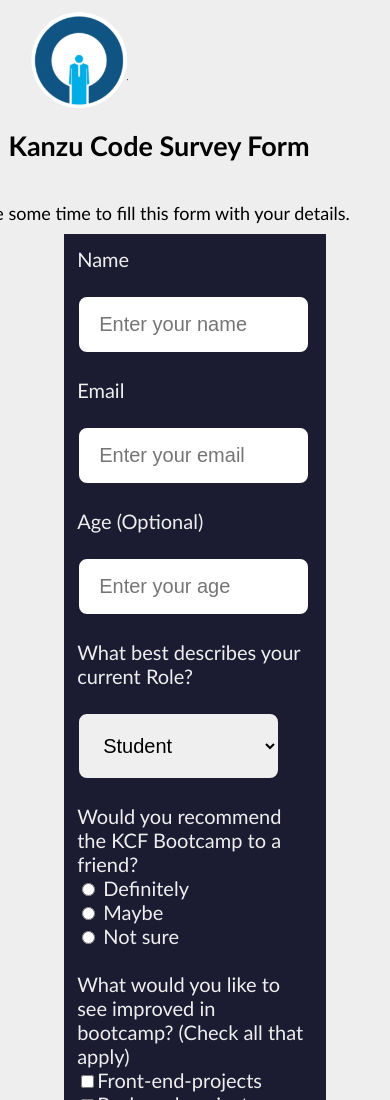
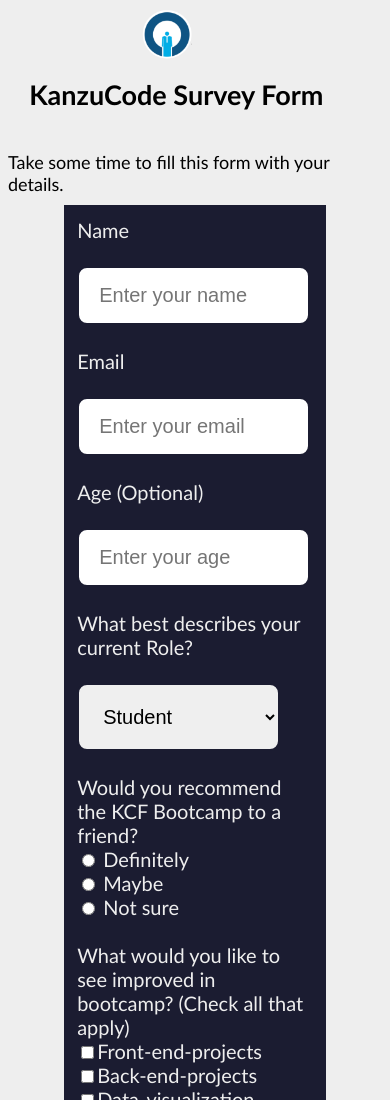
Before and after one commit to Sol256-dev/KanzuCode-Form, a plain HTML site: page index.html in a window 390 px wide. Shown: the top 1100 px of the page. Drawn offline with Linux system fonts and the light colour scheme.

Commit message:
css edited

```diff
--- a/index.html
+++ b/index.html
@@ -5,14 +5,14 @@
     <meta http-equiv="X-UA-Compatible" content="IE=edge">
     <meta name="viewport" content="width=device-width, initial-scale=1.0">
     <link rel="stylesheet" href="style.css">
-    <title>Kanzu Code Survey Form</title>
+    <title>KanzuCode Survey Form</title>
 </head>
 <body>
     <div class="container">
         <div class="title">
-            <div><img class="logo" src="img/kazucode.png" alt="" srcset=""></div>
+            <div class="logo"><img class="img1" src="img/kazucode.png" alt="" srcset=""></div>
 
-            <div class="heading"><h1>Kanzu Code Survey Form</h1>
+            <div class="heading"><h1>KanzuCode Survey Form</h1>
                 <br>Take some time to fill this form with your details.
             </div>
         </div>
--- a/style.css
+++ b/style.css
@@ -15,14 +15,23 @@ body{
 .title{
     display: flex;
     justify-content: center;
-    flex-flow: row wrap;
+    align-items: center;
+    flex-wrap: wrap;
+    padding-right: 10%;
 }
 
 .logo{
-    width: 50%;
+    /* width: 50%; */
     display: flex;
     align-items: center;
     align-content: center;
+    justify-content: flex-end;
+    margin-right: 20px;
+    width: auto;
+}
+
+.img1 {
+    width: 50%;
 }
 
 .heading{
@@ -30,7 +39,7 @@ body{
     flex-flow: column wrap;
     align-items: center;
     align-content: center;
-    margin-left: -4em;
+    /* margin-left: -4em; */
 }
 
 .heading h1{
@@ -97,10 +106,6 @@ form textarea{
 
 @media only screen and (max-width: 600px) {
     .heading{
-        display: flex;
-        flex-flow: column wrap;
-        align-items: center;
-        align-content: center;
         font-size: 90%;
     }
 
@@ -110,8 +115,6 @@ form textarea{
 
     .logo{
         width: 30%;
-        display: flex;
-        align-items: center;
-        align-content: center;
+        justify-content: center;
     }
   }
```
